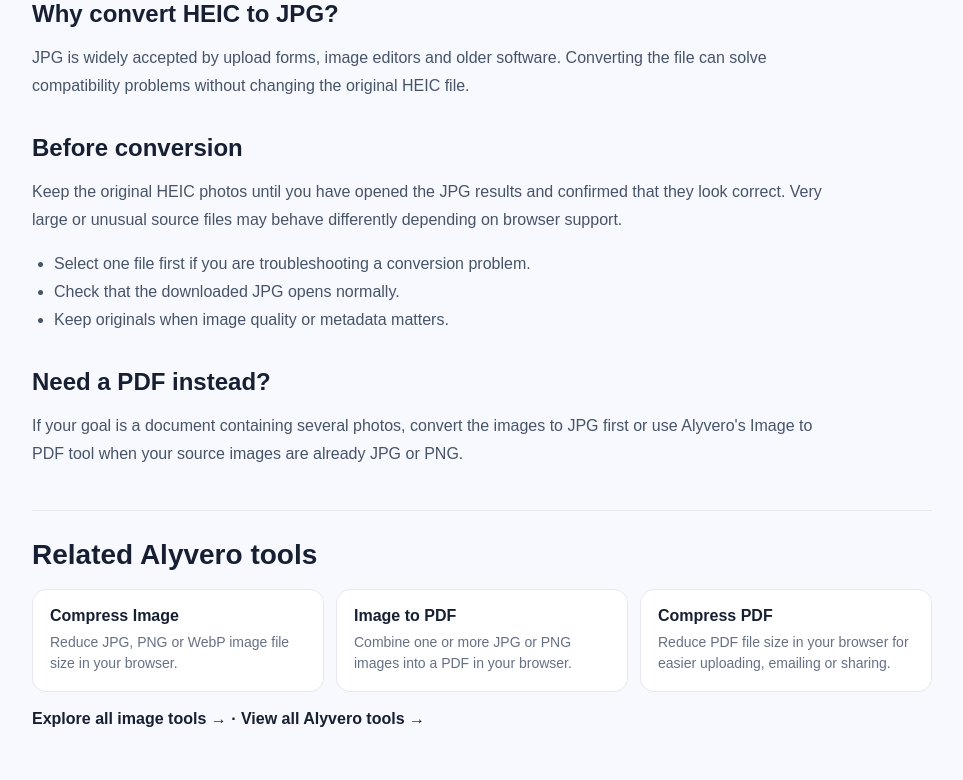
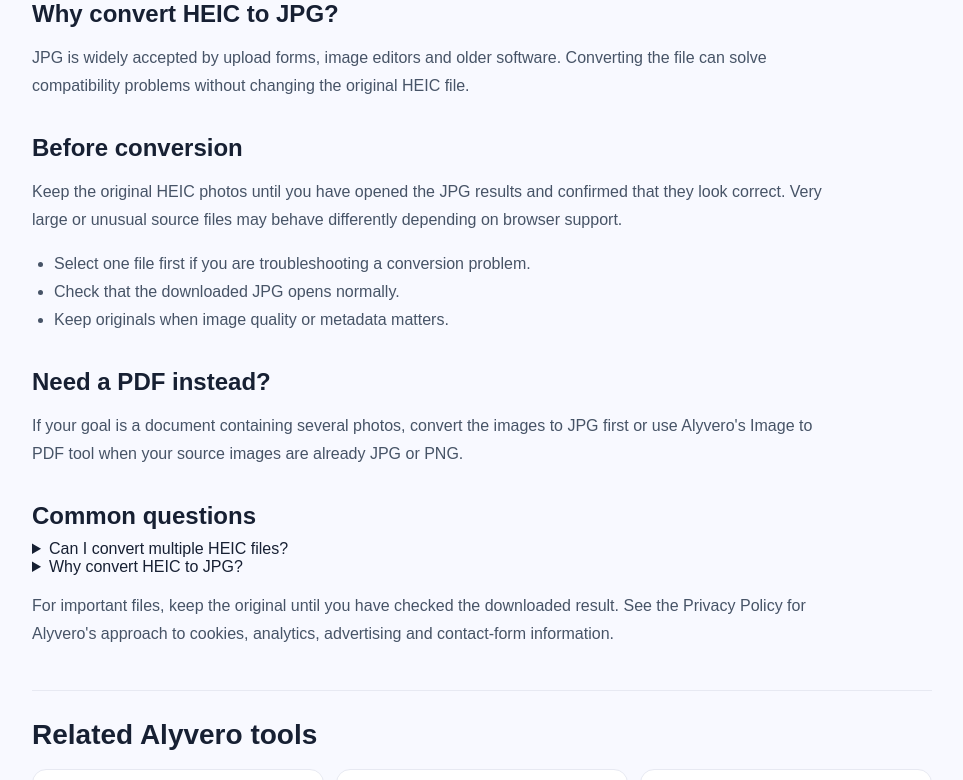
Before and after one commit to rindodi/alyvero, a Next.js app: page /heic-to-jpg in a window 1280 px wide. Shown: the part 1072-1852 px from the top of the page, without its empty margins (158-1121 px from the left). Built offline with nearby package versions, Linux system fonts and the light colour scheme.

Commit message:
Add tool FAQs and processing notes

```diff
--- a/components/ToolContent.tsx
+++ b/components/ToolContent.tsx
@@ -56,6 +56,7 @@ export default function ToolContent({ slug }: { slug: string }) {
   const related = (item?.related ?? [])
     .map((slug) => tools.find((tool) => tool.slug === slug))
     .filter(Boolean);
+  const tool = tools.find((entry) => entry.slug === slug);
 
   if (!item) return null;
 
@@ -71,6 +72,18 @@ export default function ToolContent({ slug }: { slug: string }) {
           ) : null}
         </section>
       ))}
+      {tool ? (
+        <section className="content-block">
+          <h2>Common questions</h2>
+          {tool.faqs.map((faq) => (
+            <details key={faq.question}>
+              <summary>{faq.question}</summary>
+              <p>{faq.answer}</p>
+            </details>
+          ))}
+          <p>For important files, keep the original until you have checked the downloaded result. See the <Link href="/privacy">Privacy Policy</Link> for Alyvero's approach to cookies, analytics, advertising and contact-form information.</p>
+        </section>
+      ) : null}
       <div className="related-tools">
         <h2>Related Alyvero tools</h2>
         <div className="related-grid">
```
